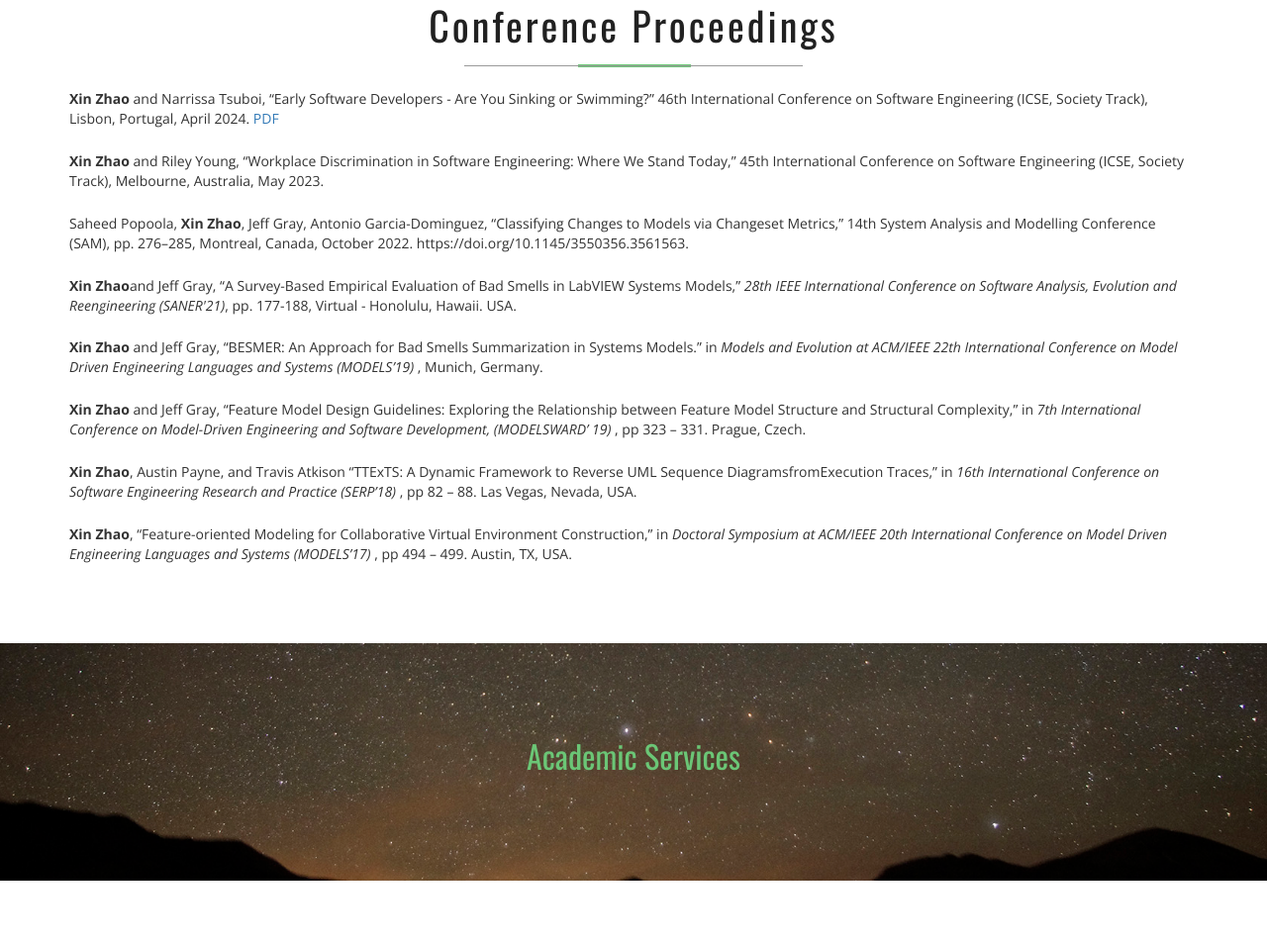
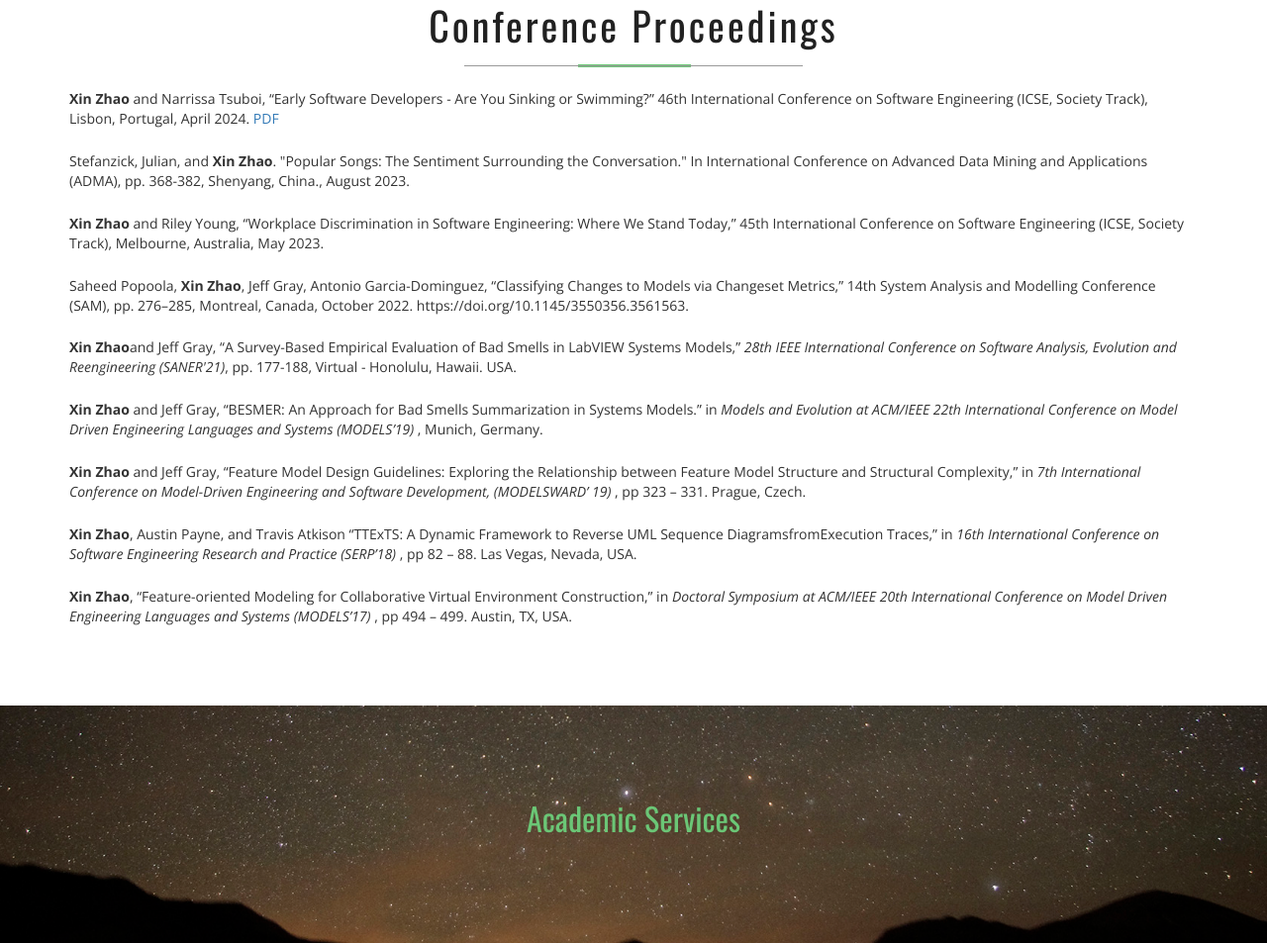
Before and after one commit to qhd-zhaoxin/qhd-zhaoxin.github.io, a plain HTML site: page publications.html in a window 1280 px wide. Shown: the part 1181-2134 px from the top of the page at 99% size. Drawn offline with nearby package versions, Linux system fonts and the light colour scheme.

Commit message:
Update publications.html

```diff
--- a/publications.html
+++ b/publications.html
@@ -124,6 +124,8 @@ License URL: http://creativecommons.org/licenses/by/3.0/
 		</br>
 		<p><b>Xin Zhao</b> and Narrissa Tsuboi, “Early Software Developers - Are You Sinking or Swimming?” 46th International Conference on Software Engineering (ICSE, Society Track), Lisbon, Portugal, April 2024. <a href="Papers/ICSE_2024_Newbie_Sink_or_Swim.pdf">PDF</a></p>
 		</br>
+    		<p>Stefanzick, Julian, and <b>Xin Zhao</b>. "Popular Songs: The Sentiment Surrounding the Conversation." In International Conference on Advanced Data Mining and Applications (ADMA), pp. 368-382, Shenyang, China., August 2023.</p>
+    		</br>
 		<p><b>Xin Zhao</b> and Riley Young, “Workplace Discrimination in Software Engineering: Where We Stand Today,” 45th International Conference on Software Engineering (ICSE, Society Track), Melbourne, Australia, May 2023.</p>
 		</br>
 		<p>Saheed Popoola, <b>Xin Zhao</b>, Jeff Gray, Antonio Garcia-Dominguez, “Classifying Changes to Models via Changeset Metrics,” 14th System Analysis and Modelling Conference (SAM), pp. 276–285, Montreal, Canada, October 2022. https://doi.org/10.1145/3550356.3561563.</p>
```
